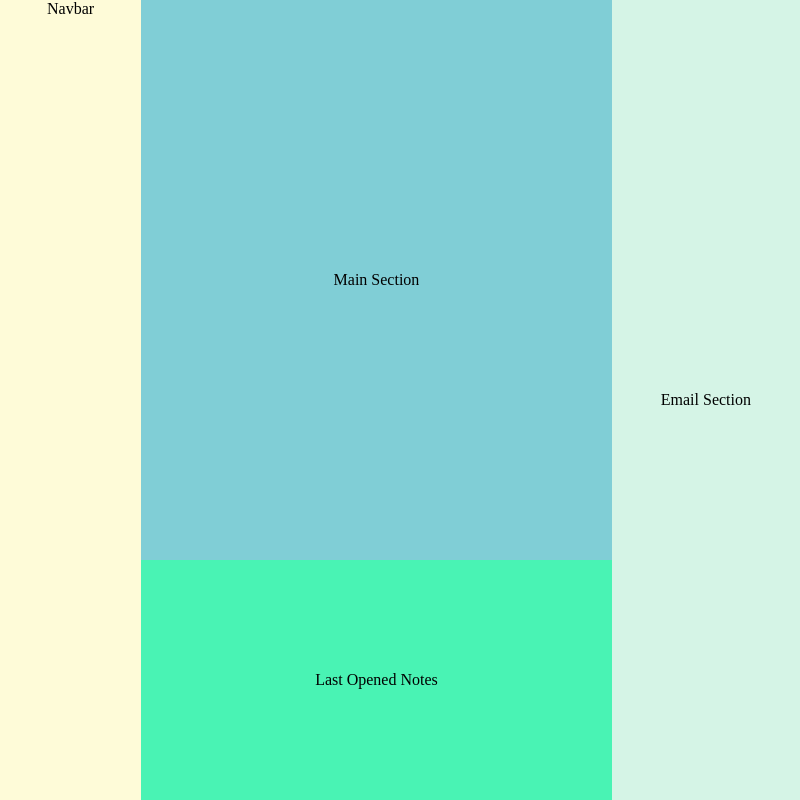
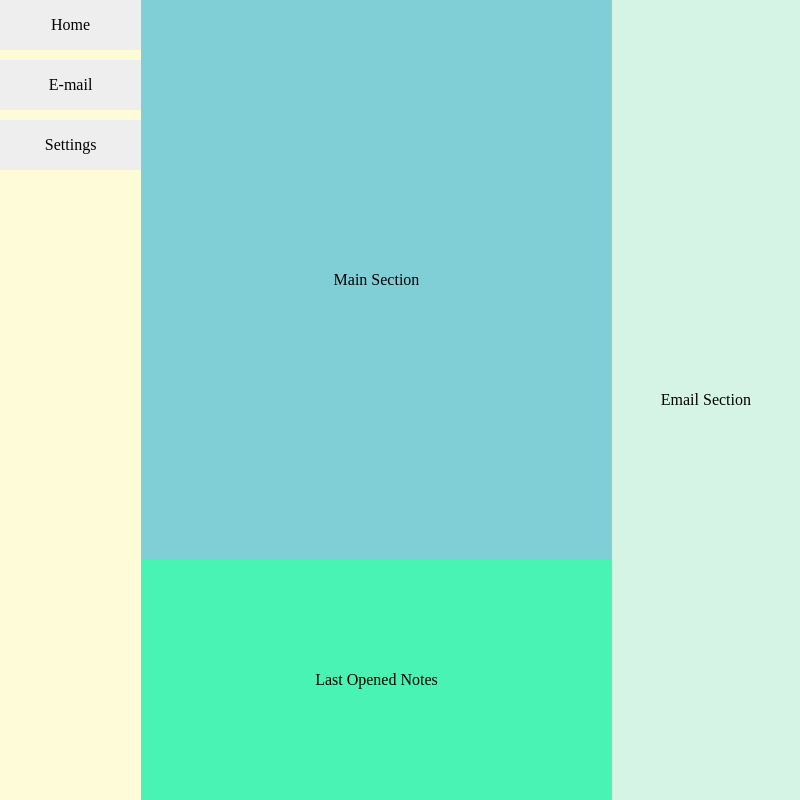
Before and after one commit to DorukAytekin07/Notes-Dashboard, an Electron app: page index.html in a window 800 px wide. Drawn offline with Linux system fonts and the light colour scheme; no server answers.

Commit message:
add home setting and email div tags to navbar

```diff
--- a/index.html
+++ b/index.html
@@ -11,9 +11,16 @@
 </head>
 
 <body>
-
-  <nav class="navbar">
-    Navbar
+  <nav class="navbar" id="navbar">
+    <div id="courses">
+      <p>Home</p>
+    </div>
+    <div id="courses">
+      <p>E-mail</p>
+    </div>
+    <div id="courses">
+      <p>Settings</p>
+    </div>
   </nav>
   <section class="main">
     Main Section
```
